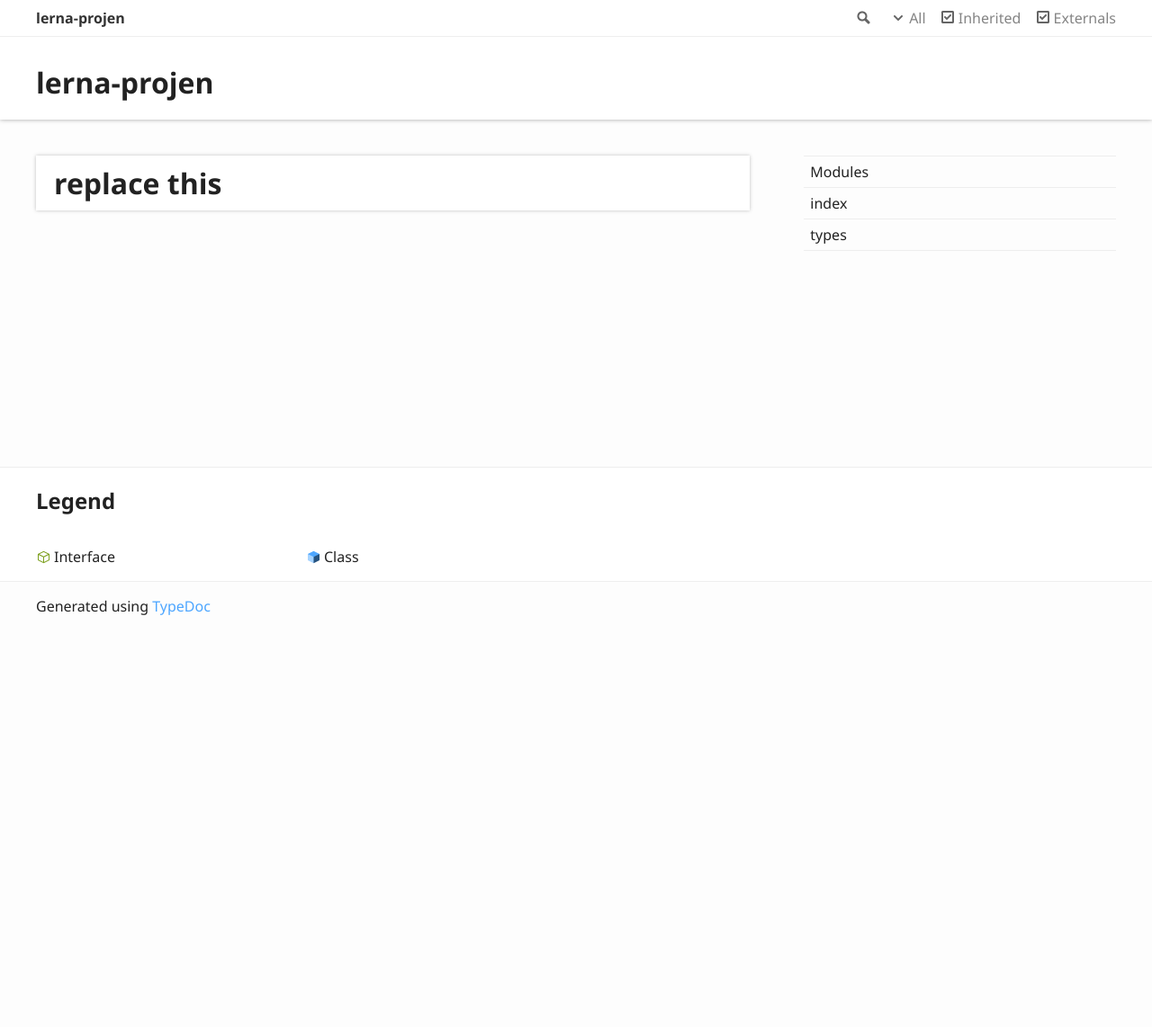
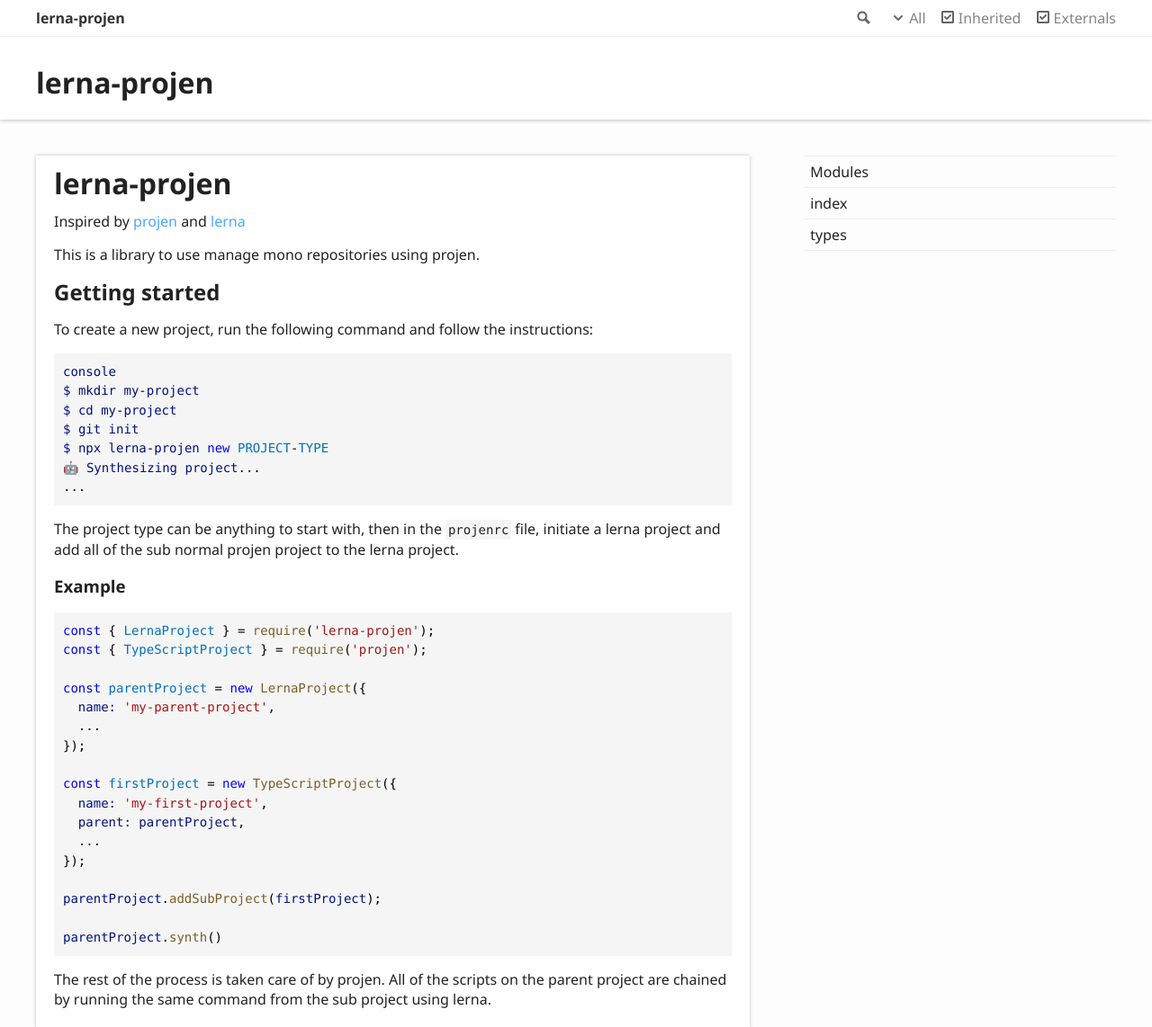
Before and after one commit to AminFazlMondo/Lerna-Projen, a website: page docs/index.html in a window 1280 px wide. Shown: the top 1142 px of the page at 90% size. Before the commit the page ends 800 px from the top, so only its background shows below. Drawn offline with Linux system fonts and the light colour scheme.

Commit message:
Updated documentation

```diff
--- a/docs/index.html
+++ b/docs/index.html
@@ -58,9 +58,46 @@
 	<div class="row">
 		<div class="col-8 col-content">
 			<div class="tsd-panel tsd-typography">
-				<a href="#replace-this" id="replace-this" style="color: inherit; text-decoration: none;">
-					<h1>replace this</h1>
+				<a href="#lerna-projen" id="lerna-projen" style="color: inherit; text-decoration: none;">
+					<h1>lerna-projen</h1>
 				</a>
+				<p>Inspired by <a href="https://github.com/projen/projen">projen</a> and <a href="https://github.com/lerna/lerna">lerna</a></p>
+				<p>This is a library to use manage mono repositories using projen.</p>
+				<a href="#getting-started" id="getting-started" style="color: inherit; text-decoration: none;">
+					<h2>Getting started</h2>
+				</a>
+				<p>To create a new project, run the following command and follow the instructions:</p>
+				<pre><code><span style="color: #001080">console</span>
+<span style="color: #001080">$</span><span style="color: #000000"> </span><span style="color: #001080">mkdir</span><span style="color: #000000"> </span><span style="color: #001080">my</span><span style="color: #000000">-</span><span style="color: #001080">project</span>
+<span style="color: #001080">$</span><span style="color: #000000"> </span><span style="color: #001080">cd</span><span style="color: #000000"> </span><span style="color: #001080">my</span><span style="color: #000000">-</span><span style="color: #001080">project</span>
+<span style="color: #001080">$</span><span style="color: #000000"> </span><span style="color: #001080">git</span><span style="color: #000000"> </span><span style="color: #001080">init</span>
+<span style="color: #001080">$</span><span style="color: #000000"> </span><span style="color: #001080">npx</span><span style="color: #000000"> </span><span style="color: #001080">lerna</span><span style="color: #000000">-</span><span style="color: #001080">projen</span><span style="color: #000000"> </span><span style="color: #0000FF">new</span><span style="color: #000000"> </span><span style="color: #0070C1">PROJECT</span><span style="color: #000000">-</span><span style="color: #0070C1">TYPE</span>
+<span style="color: #000000">🤖 </span><span style="color: #001080">Synthesizing</span><span style="color: #000000"> </span><span style="color: #001080">project</span><span style="color: #000000">...</span>
+<span style="color: #000000">...</span>
+</code></pre>
+				<p>The project type can be anything to start with, then in the <code>projenrc</code> file, initiate a lerna project and add all of the sub normal projen project to the lerna project.</p>
+				<a href="#example" id="example" style="color: inherit; text-decoration: none;">
+					<h3>Example</h3>
+				</a>
+				<pre><code class="language-javascript"><span style="color: #0000FF">const</span><span style="color: #000000"> { </span><span style="color: #0070C1">LernaProject</span><span style="color: #000000"> } = </span><span style="color: #795E26">require</span><span style="color: #000000">(</span><span style="color: #A31515">&#039;lerna-projen&#039;</span><span style="color: #000000">);</span>
+<span style="color: #0000FF">const</span><span style="color: #000000"> { </span><span style="color: #0070C1">TypeScriptProject</span><span style="color: #000000"> } = </span><span style="color: #795E26">require</span><span style="color: #000000">(</span><span style="color: #A31515">&#039;projen&#039;</span><span style="color: #000000">);</span>
+
+<span style="color: #0000FF">const</span><span style="color: #000000"> </span><span style="color: #0070C1">parentProject</span><span style="color: #000000"> = </span><span style="color: #0000FF">new</span><span style="color: #000000"> </span><span style="color: #795E26">LernaProject</span><span style="color: #000000">({</span>
+<span style="color: #000000">  </span><span style="color: #001080">name:</span><span style="color: #000000"> </span><span style="color: #A31515">&#039;my-parent-project&#039;</span><span style="color: #000000">,</span>
+<span style="color: #000000">  ...</span>
+<span style="color: #000000">});</span>
+
+<span style="color: #0000FF">const</span><span style="color: #000000"> </span><span style="color: #0070C1">firstProject</span><span style="color: #000000"> = </span><span style="color: #0000FF">new</span><span style="color: #000000"> </span><span style="color: #795E26">TypeScriptProject</span><span style="color: #000000">({</span>
+<span style="color: #000000">  </span><span style="color: #001080">name:</span><span style="color: #000000"> </span><span style="color: #A31515">&#039;my-first-project&#039;</span><span style="color: #000000">,</span>
+<span style="color: #000000">  </span><span style="color: #001080">parent:</span><span style="color: #000000"> </span><span style="color: #001080">parentProject</span><span style="color: #000000">,</span>
+<span style="color: #000000">  ...</span>
+<span style="color: #000000">});</span>
+
+<span style="color: #001080">parentProject</span><span style="color: #000000">.</span><span style="color: #795E26">addSubProject</span><span style="color: #000000">(</span><span style="color: #001080">firstProject</span><span style="color: #000000">);</span>
+
+<span style="color: #001080">parentProject</span><span style="color: #000000">.</span><span style="color: #795E26">synth</span><span style="color: #000000">()</span>
+</code></pre>
+				<p>The rest of the process is taken care of by projen. All of the scripts on the parent project are chained by running the same command from the sub project using lerna.</p>
 			</div>
 		</div>
 		<div class="col-4 col-menu menu-sticky-wrap menu-highlight">
--- a/src/index.ts
+++ b/src/index.ts
@@ -49,8 +49,4 @@ export class LernaProject extends NodeProject {
       },
     }))
   }
-
-  // postSynthesize() {
-  //   Object.values(this.subProjects).forEach(subProject => subProject.synth())
-  // }
 }
```
Also changed, not shown: README.md.
